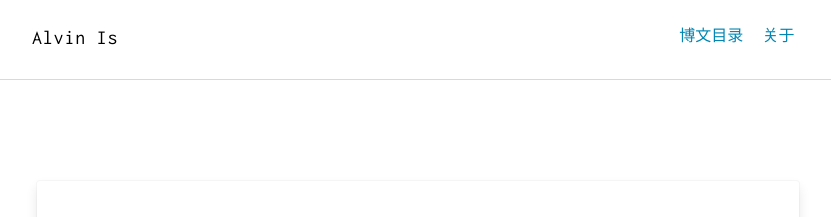
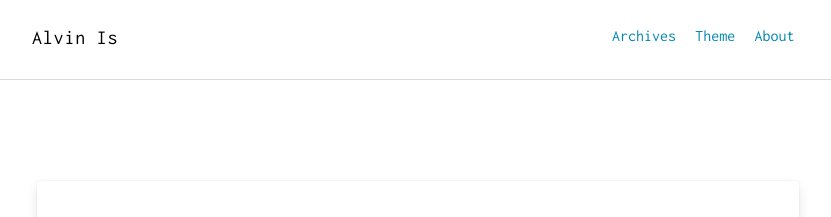
Before and after one commit to Alvinsjq/Alvinsjq.github.io, a Jekyll site: the page built from index.html, in a window 1280 px wide and 900 px high. Shown: the top 217 px of the window, without its empty margins (222-1053 px from the left). Built offline with Jekyll 4.4.1, drawn with Linux system fonts in a browser that asks for light colours; nearby versions of some CDN libraries; comment, search, counter and statistics services are not loaded.

Commit message:
add talk2

```diff
--- a/_includes/nav.html
+++ b/_includes/nav.html
@@ -5,8 +5,9 @@
     <ul class="navbar">
 
 
-      <li><a href="{{ '/about' | prepend: site.baseurl }}">关于</a></li>
-		<li><a href="{{ '/archives' | prepend: site.baseurl }}">博文目录</a></li>
+      <li><a href="{{ '/about' | prepend: site.baseurl }}">About</a></li>
+      <li><a href="{{ '/talks' | prepend: site.baseurl }}">Theme</a></li>
+		<li><a href="{{ '/archives' | prepend: site.baseurl }}">Archives</a></li>
       <li><a href="{{ "/feed.xml" | prepend: site.baseurl }}" target="_blank"></a></li>
 
     </ul>
```
